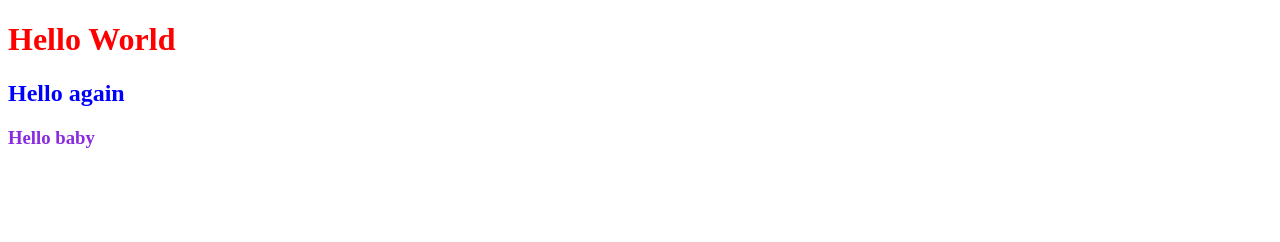
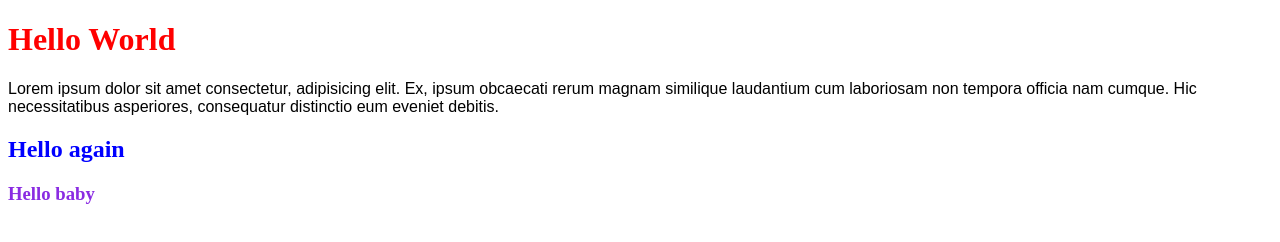
Before and after one commit to Erlanovi4/my-site, a plain HTML site: page index.html in a window 1280 px wide. Drawn offline with Linux system fonts and the light colour scheme.

Commit message:
Add paragraff

```diff
--- a/index.html
+++ b/index.html
@@ -9,6 +9,7 @@
 </head>
 <body>
     <h1>Hello World</h1>
+    <p>Lorem ipsum dolor sit amet consectetur, adipisicing elit. Ex, ipsum obcaecati rerum magnam similique laudantium cum laboriosam non tempora officia nam cumque. Hic necessitatibus asperiores, consequatur distinctio eum eveniet debitis.</p>
     <h2>Hello again</h2>
     <h3>Hello baby</h3>
 </body>
--- a/style.css
+++ b/style.css
@@ -1,5 +1,9 @@
 h1 {
     color: red;
+}
+
+p {
+    font-family: Arial, Helvetica, sans-serif;
 }
 
 h2 {
```
